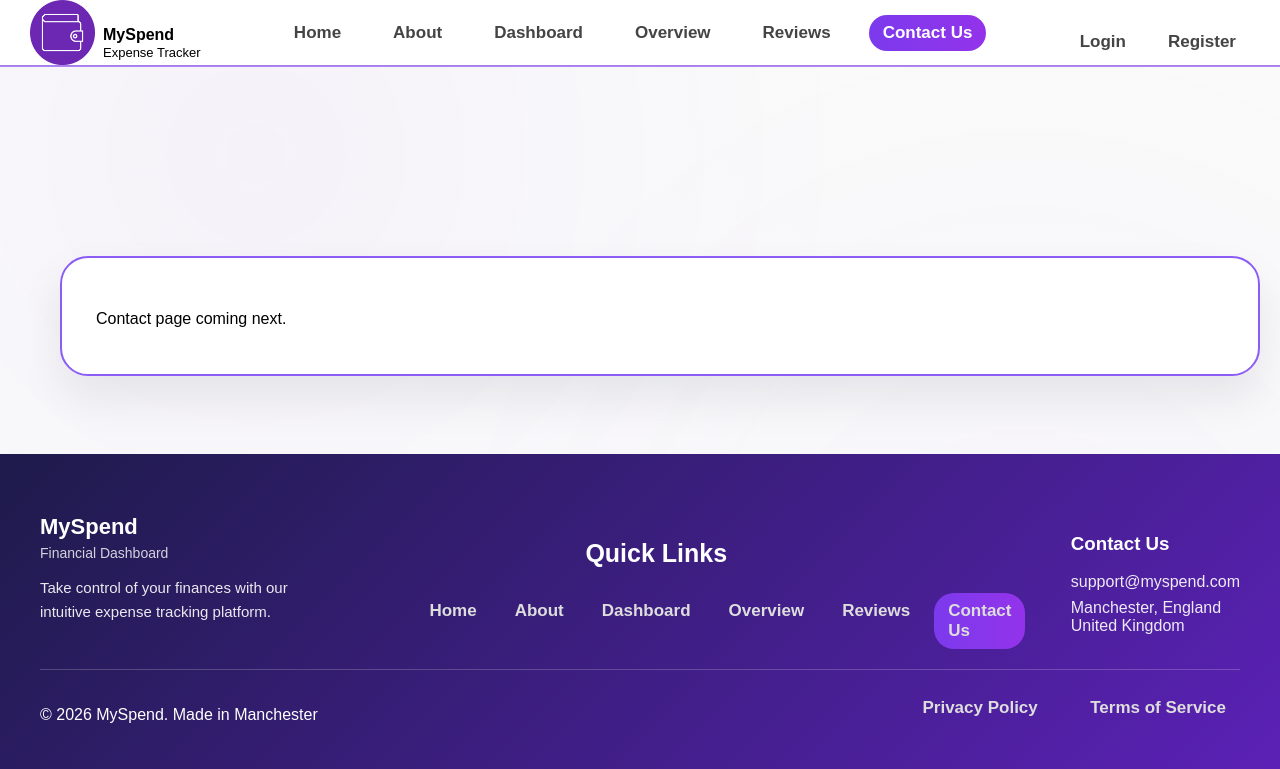
After one commit to Arslanhassan8888/MySpend---A-Personal-Expense-Managment-App, a Flask app: page /contact in a window 1280 px wide. The commit adds this page. Shown: the top 769 px of the page. Run offline with Flask 3, Linux system fonts and the light colour scheme.

Commit message:
Add contact page scaffold and connect header and footer navigation

```diff
--- a/tracker/routes.py
+++ b/tracker/routes.py
@@ -1072,3 +1072,10 @@ def add_review():
     # Flash success once, then redirect back to the same page
     flash("Thank you for sharing your feedback. Your review has been submitted successfully.", "success")
     return redirect(url_for("main.add_review"))
+
+
+# Route for the contact page.
+# This page displays the contact form and business contact information.
+@main.route("/contact", methods=["GET"])
+def contact():
+    return render_template("contact.html")
--- /dev/null
+++ b/tracker/static/css/contact.css
@@ -0,0 +1,21 @@
+/* =========================
+   CONTACT PAGE
+========================= */
+
+.contact-page {
+    width: 100%;
+}
+
+.contact-shell {
+    max-width: 1200px;
+    margin: 0 auto;
+    padding: 36px 20px 48px;
+}
+
+.contact-card {
+    background: #ffffff;
+    border: 2px solid #8b5cf6;
+    border-radius: 28px;
+    padding: 36px 34px 30px;
+    box-shadow: 0 22px 45px rgba(15, 23, 42, 0.08);
+}
--- a/tracker/templates/base.html
+++ b/tracker/templates/base.html
@@ -41,7 +41,7 @@
                     </li>
 
                     <li>
-                        <a href="#">Contact Us</a>
+                        <a href="{{ url_for('main.contact') }}" class="{% if request.path == '/contact' %}active{% endif %}">Contact Us</a>
                     </li>
                 </ul>
                 <!-- RIGHT -->
@@ -103,7 +103,7 @@
                                 <a href="{{ url_for('main.reviews') }}">Reviews</a>
                             </li>
                             <li>
-                                <a href="#">Contact Us</a>
+                                <a href="{{ url_for('main.contact') }}" class="{% if request.path == '/contact' %}active{% endif %}">Contact Us</a>
                             </li>
                         </ul>
                     </section>
--- /dev/null
+++ b/tracker/templates/contact.html
@@ -0,0 +1,17 @@
+{% extends "base.html" %}
+
+{% block title %}Contact Us{% endblock %}
+
+{% block css %}
+<link rel="stylesheet" href="{{ url_for('static', filename='css/contact.css') }}">
+{% endblock %}
+
+{% block content %}
+<main class="contact-page">
+    <section class="contact-shell">
+        <article class="contact-card">
+            <p>Contact page coming next.</p>
+        </article>
+    </section>
+</main>
+{% endblock %}
```
Also changed, not shown: myspend.db.
